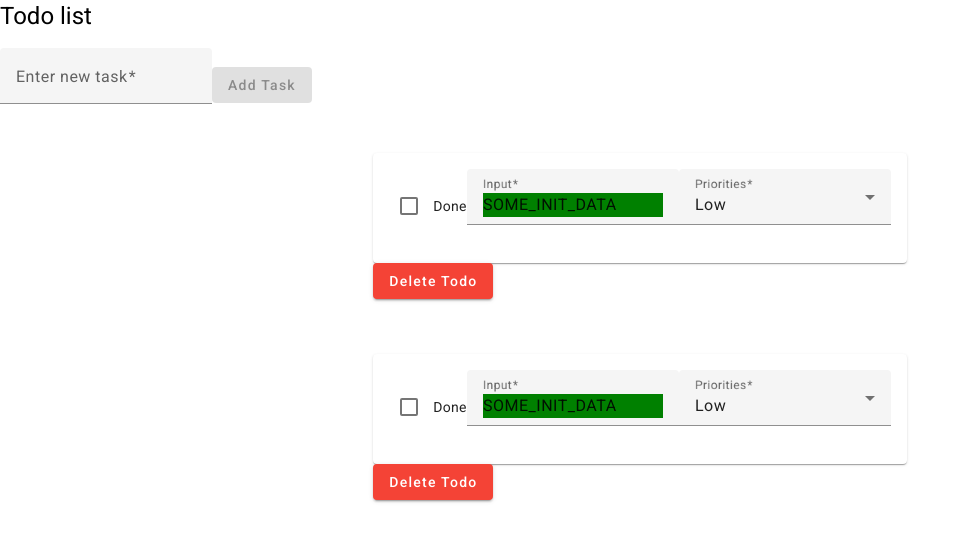
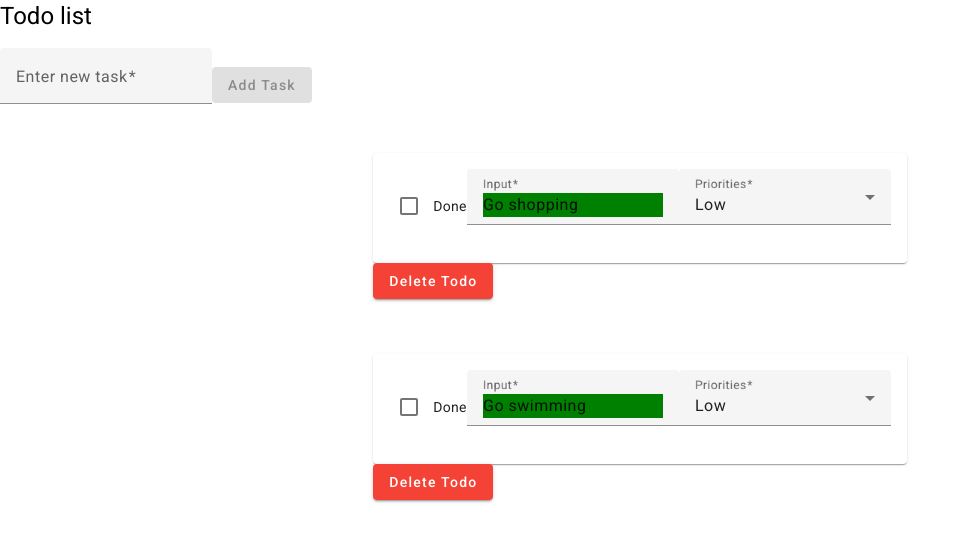
Before and after one commit to bullet03/angular-todo, an Angular app: page / in a window 1280 px wide. Shown: the top 542 px of the page, without its empty margins (0-970 px from the left). Built offline with nearby package versions, Linux system fonts and the light colour scheme.

Commit message:
feat: add formGroup

```diff
--- a/src/app/todo-item/todo-item.component.html
+++ b/src/app/todo-item/todo-item.component.html
@@ -1,5 +1,6 @@
 <mat-card>
   <mat-card-content>
+    <form [formGroup]="todoForm">
       <mat-checkbox [checked]="isChecked" (click)="onCheckboxChange()" color="primary">Done</mat-checkbox>
       <mat-form-field>
         <mat-label>Input</mat-label>
@@ -9,10 +10,10 @@
           type="text"
           #inputRef
           (change)="updateTodo(todoItem, inputRef.value)"
-        [formControl]="todoItemInput"
+          formControlName="todoItemForm"
           [attr.disabled]="isDisabled"
         >
-      <mat-error *ngIf="todoItemInput.invalid">{{getErrorMessage()}}</mat-error>
+        <mat-error *ngIf="todoForm.invalid">{{getErrorMessage()}}</mat-error>
       </mat-form-field>
       <mat-form-field>
         <mat-label>Priorities</mat-label>
@@ -22,6 +23,7 @@
           <option value="high">High</option>
         </select>
       </mat-form-field>
+    </form>
   </mat-card-content>
 </mat-card>
 <button mat-raised-button color="warn" (click)="deleteTodo(todoItem)">Delete Todo</button>
--- a/src/app/todo-item/todo-item.component.ts
+++ b/src/app/todo-item/todo-item.component.ts
@@ -1,5 +1,5 @@
-import {Component, ElementRef, EventEmitter, Input, Output} from '@angular/core';
-import {FormControl, Validators} from "@angular/forms";
+import {Component, ElementRef, EventEmitter, Input, OnInit, Output} from '@angular/core';
+import {FormControl, FormGroup, Validators, FormBuilder} from "@angular/forms";
 import {Todo} from "../todo";
 import {TodoService} from "../todo.service";
 
@@ -8,7 +8,7 @@ import {TodoService} from "../todo.service";
   templateUrl: './todo-item.component.html',
   styleUrls: ['./todo-item.component.css']
 })
-export class TodoItemComponent {
+export class TodoItemComponent implements OnInit {
   @Input() todoItemsList: Todo[] = [];
   @Input() todoItem!: Todo;
   @Output() deleteTodoEvent = new EventEmitter<Todo>();
@@ -18,9 +18,16 @@ export class TodoItemComponent {
   isDisabled: true | null =  null;
   taskStatus: string = 'low';
 
-  todoItemInput = new FormControl('SOME_INIT_DATA', [Validators.required, Validators.minLength(3)]);
+  todoForm: FormGroup = new FormGroup({
+    todoItemForm: new FormControl('', [Validators.required, Validators.minLength(3)])
+  });
 
-  constructor(private todoService: TodoService) {}
+  ngOnInit() {
+    this.todoForm.setValue({todoItemForm: this.todoItem.name});
+  }
+
+  constructor(private todoService: TodoService) {
+  }
 
   deleteTodo(todo: Todo) {
     this.deleteTodoEvent.emit(todo);
@@ -64,10 +71,10 @@ export class TodoItemComponent {
   }
 
   getErrorMessage() {
-    if (this.todoItemInput.hasError('required')) {
+    if (this.todoForm.hasError('required')) {
       return 'You must enter a value';
     }
 
-    return this.todoItemInput.hasError('minlength') ? 'Too short, should be at least 3 symbols' : '';
+    return this.todoForm.hasError('minlength') ? 'Too short, should be at least 3 symbols' : '';
   }
 }
```
Lines whose indentation alone changed are shown as unchanged.
